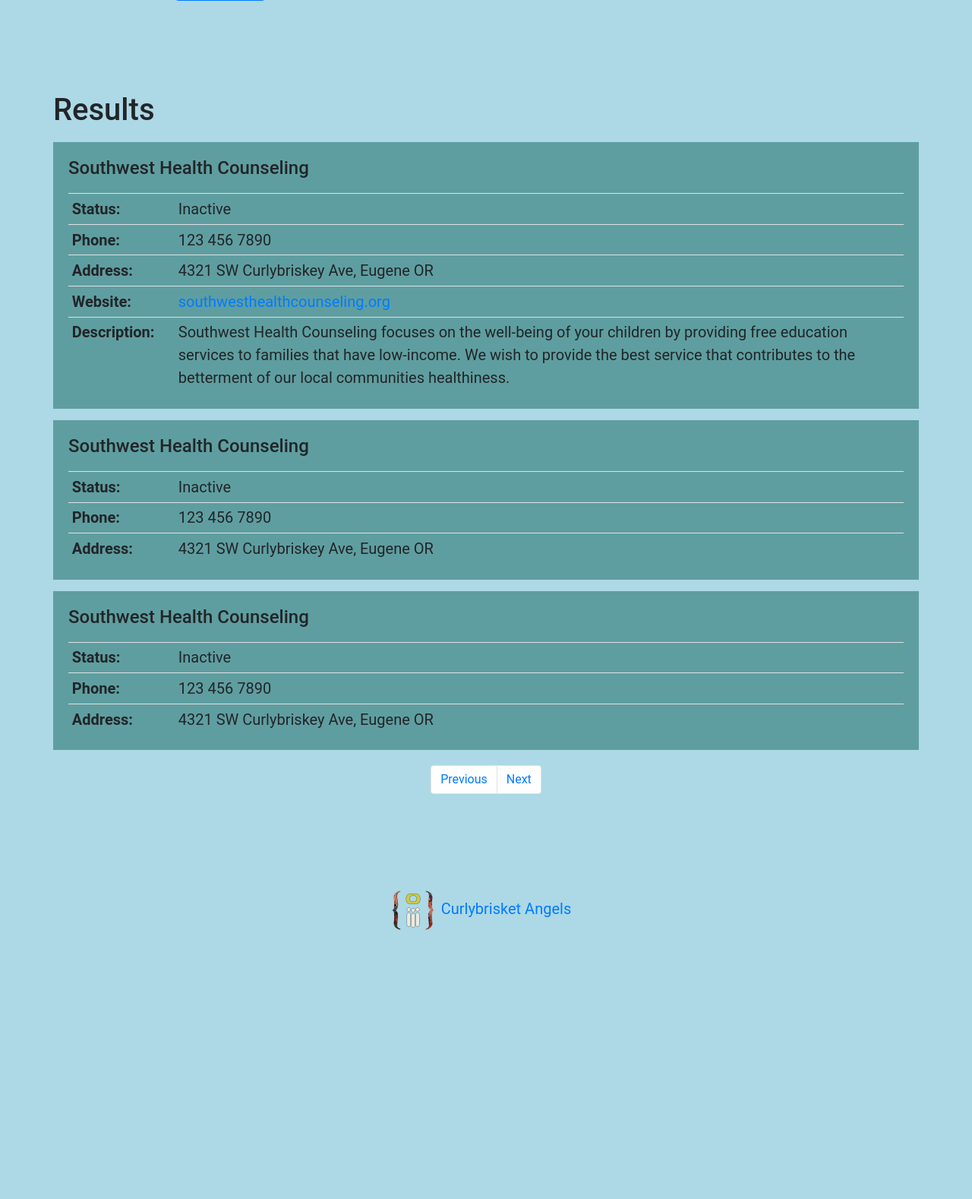
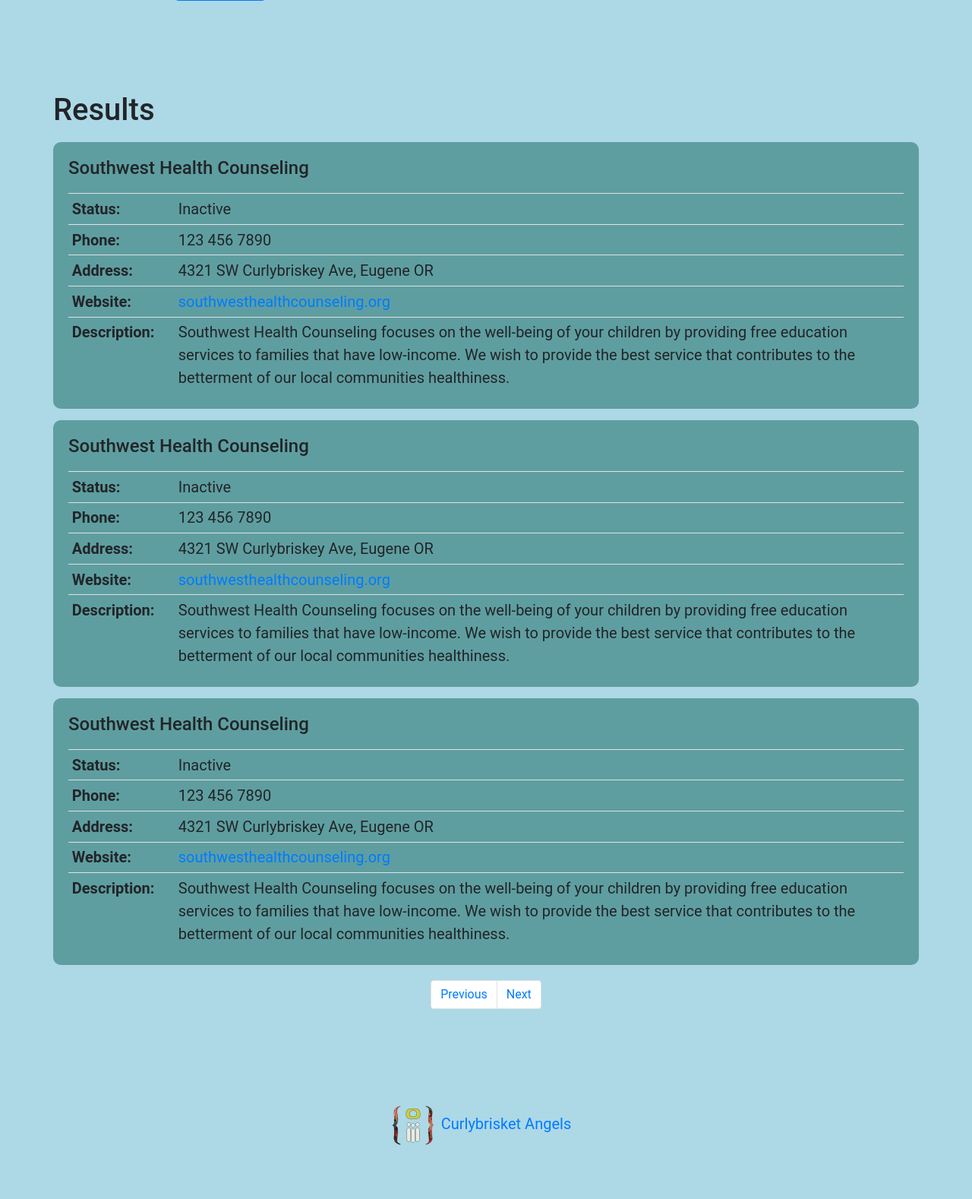
Before and after one commit to curlybrisket-angels/white-bird-by-curlybrisket-angels, a Flask app: page / in a window 1280 px wide. Shown: the part 716-2294 px from the top of the page at 76% size. Before the commit the page ends 1940 px from the top, so only its background shows below. Run offline with Flask 2, Linux system fonts and the light colour scheme; data that the repository does not hold is empty; parts of the project's set-up code (start-up, migrations or seed data) failed here and were passed over; some libraries are stand-ins or nearby versions.

Commit message:
Added some mobile styling

```diff
--- a/static/css/main.css
+++ b/static/css/main.css
@@ -1,3 +1,8 @@
+html {
+    min-width: 520px;
+    max-width: 1600px
+}
+
 body {
     font-family: Roboto, Helvetica, sans-serif;
     margin: 60px;
@@ -69,6 +74,7 @@ h4 {
 }
 
 .resultModule {
+    border-radius: 10px;
     vertical-align: center;
     padding: 20px 20px 5px 20px;
     background-color: cadetblue;
@@ -96,3 +102,30 @@ th {
 footer {
 	text-align: center;
 }
+
+/* Smartphones (portrait and landscape) ----------- */
+@media only screen and (min-device-width : 320px) and (max-device-width : 480px) {
+    body {
+        margin: 30px;
+        font-size: 3em;
+        //background-color: red;
+    }
+
+    h1 {
+        font-size: 2em
+    }
+
+    h2 {
+        margin: 0px 155px 0px 155px;
+        font-size: 1em
+    }
+
+    #searchForm {
+        margin: 60px;
+    }
+
+    .form-control {
+        font-size: .9em;
+        min-height: 100px
+    }
+}
--- a/templates/index.html
+++ b/templates/index.html
@@ -123,19 +123,19 @@
                 <table class="table table-sm table-light">
                   <tbody class="resultTable">
                     <tr>
-                      <th scope="row" class="SearchModuleMainCol">Status:</th>
+                      <th scope="row">Status:</th>
                       <td>Inactive</td>
                     </tr>
                     <tr>
-                      <th scope="row" class="SearchModuleMainCol">Phone:</th>
+                      <th scope="row">Phone:</th>
                       <td>123 456 7890</td>
                     </tr>
                     <tr>
-                      <th scope="row" class="SearchModuleMainCol">Address:</th>
+                      <th scope="row">Address:</th>
                       <td>4321 SW Curlybriskey Ave, Eugene OR</td>
                     </tr>
                     <tr>
-                      <th scope="row" class="SearchModuleMainCol">Website:</th>
+                      <th scope="row">Website:</th>
                       <td><a href="https://curlybrisketangels.com/search">southwesthealthcounseling.org</a></td>
                     </tr>
                     <tr>
@@ -145,7 +145,6 @@
                   </tbody>
                 </table>
             </div>
-
             <div class="resultModule">
                 <h4>Southwest Health Counseling</h4>
                 <table class="table table-sm table-light">
@@ -162,10 +161,17 @@
                       <th scope="row">Address:</th>
                       <td>4321 SW Curlybriskey Ave, Eugene OR</td>
                     </tr>
+                    <tr>
+                      <th scope="row">Website:</th>
+                      <td><a href="https://curlybrisketangels.com/search">southwesthealthcounseling.org</a></td>
+                    </tr>
+                    <tr>
+                      <th scope="row">Description:</th>
+                      <td>Southwest Health Counseling focuses on the well-being of your children by providing free education services to families that have low-income. We wish to provide the best service that contributes to the betterment of our local communities healthiness.</td>
+                    </tr>
                   </tbody>
                 </table>
             </div>
-
             <div class="resultModule">
                 <h4>Southwest Health Counseling</h4>
                 <table class="table table-sm table-light">
@@ -181,6 +187,14 @@
                     <tr>
                       <th scope="row">Address:</th>
                       <td>4321 SW Curlybriskey Ave, Eugene OR</td>
+                    </tr>
+                    <tr>
+                      <th scope="row">Website:</th>
+                      <td><a href="https://curlybrisketangels.com/search">southwesthealthcounseling.org</a></td>
+                    </tr>
+                    <tr>
+                      <th scope="row">Description:</th>
+                      <td>Southwest Health Counseling focuses on the well-being of your children by providing free education services to families that have low-income. We wish to provide the best service that contributes to the betterment of our local communities healthiness.</td>
                     </tr>
                   </tbody>
                 </table>
```
